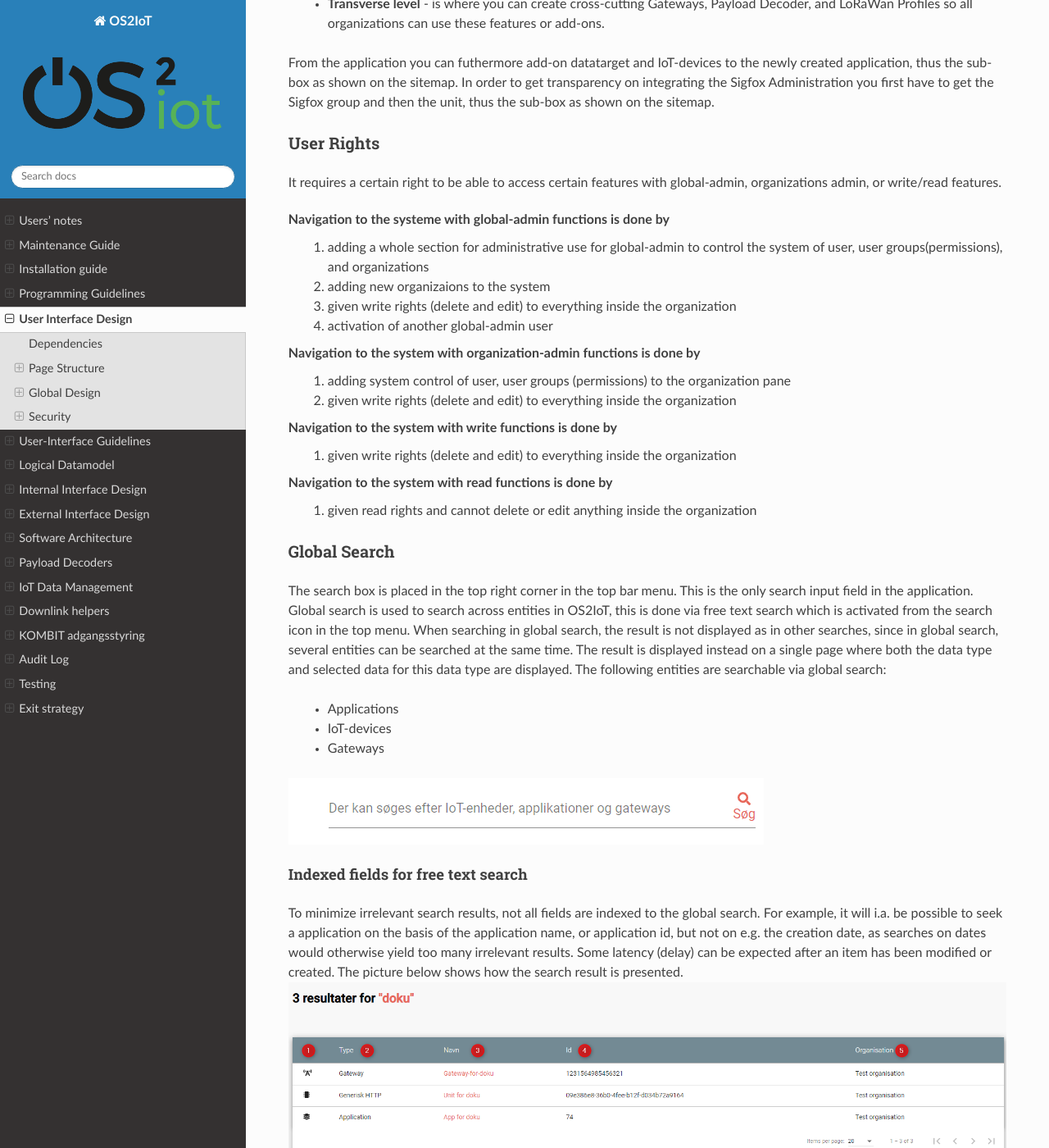
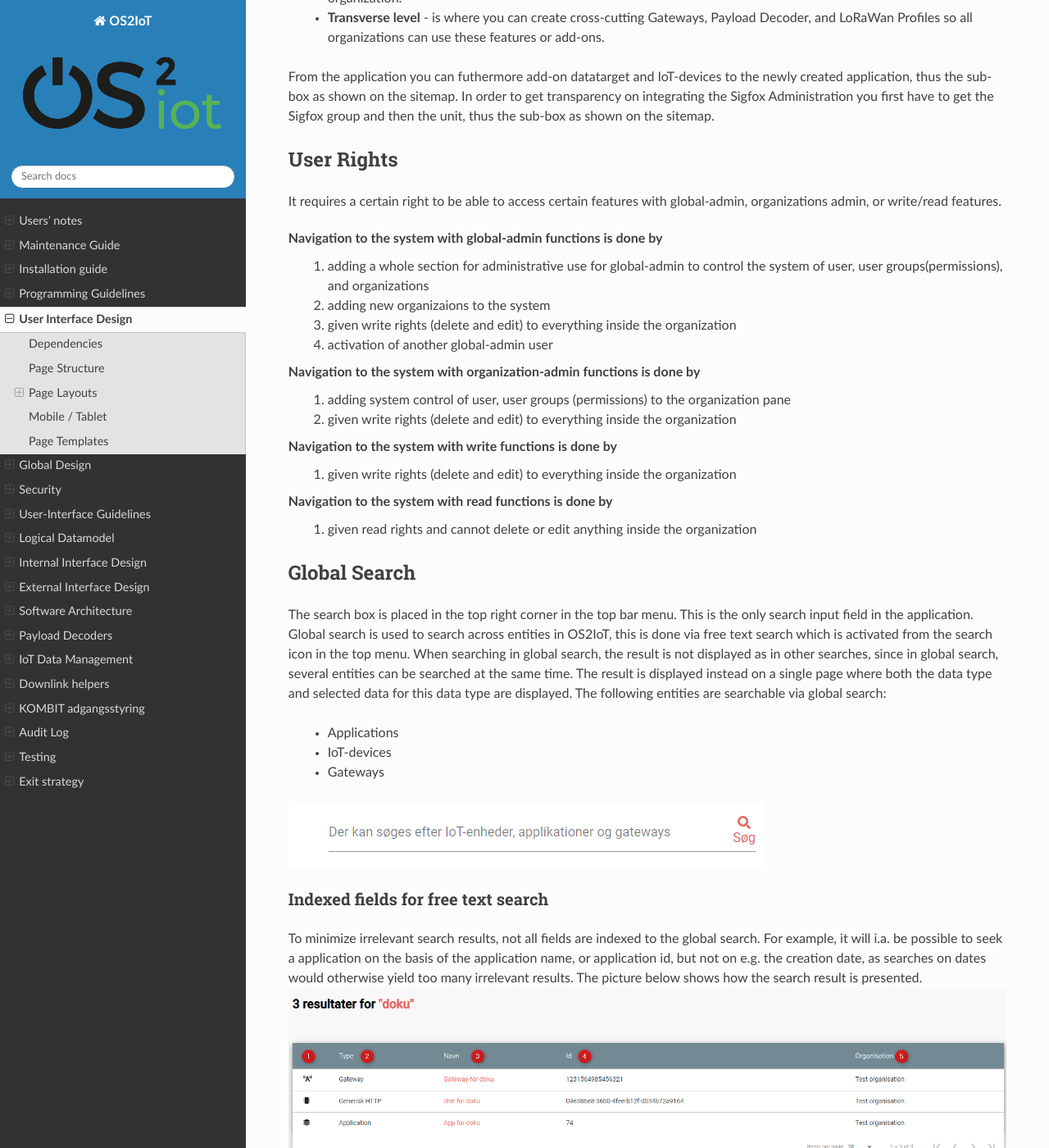
Before and after one commit to OS2iot/OS2iot-docs, a Sphinx documentation site: the page built from source/user-interface-design/ui-design.rst, in a window 1280 px wide and 1400 px high, scrolled down 6401 px. Shown: the whole window at 82% size. Built offline with Sphinx 7.4.7 and the Read the Docs theme 2.0.0, drawn with Linux system fonts in a browser that asks for light colours; some of the changed text lies outside the part shown.

Commit message:
Review UI Design

```diff
--- a/source/user-interface-design/ui-design.rst
+++ b/source/user-interface-design/ui-design.rst
@@ -17,16 +14,18 @@
 
 
 Dependencies
-===============
+------------
 
     - The layouts, and components are developed with the help of Bootstrap 4.5. Please see the documentation on https://getbootstrap.com/docs/4.5/getting-started/introduction/
 
 Page Structure
-===============
+--------------
+
 This describes how the structure of the page is designed.
 
 Page Layouts
 -----------------
+
 A limited list of page layouts will be used. This will ensure that the OS2IoT continuously follows a
 consistent design and layout, that adheres to the design requirements specified by Erhvervsstyrelsen.
 The following sections will describe the layouts used on the OS2IoT. The areas on each page template define different areas to which content can be added.
@@ -36,7 +35,8 @@
 The background color of the page is set to be #e5e5e5.
 
 Boxed Full Width Layout
-~~~~~~~~~~~~~~~~~~~~~~
+~~~~~~~~~~~~~~~~~~~~~~~
+
 |image2-2|
 The Boxed Full Width template will use the entire full with of a browsers viewport,
 and the content is only boxed in with at .container-fluid class from Bootstrap, which is a width with 100% at all breakpoints.
@@ -52,7 +52,8 @@
   </div>
 
 Boxed Feature width Layout
-~~~~~~~~~~~~~~~~~~~~~~
+~~~~~~~~~~~~~~~~~~~~~~~~~~
+
 |image2-1|
 
 The Boxed Feature Width template is similar to the Boxed Full Width template. This width is contained using
@@ -72,7 +73,8 @@
   </div>
 
 Boxed Form Width Layout
-~~~~~~~~~~~~~~~~~~~~~~
+~~~~~~~~~~~~~~~~~~~~~~~
+
 |image2-3|
 The Boxed Form Width template is similar to the Boxed Full Width template, but has a larger margin on the left and right side.
 The Boxed feature width template will be centered with a custom class called "os2-form"
@@ -117,7 +119,7 @@
 =====================  ===============
 
 Global Design
-========
+=============
 This chapter describes the overall design, navigation principles, and general components of the OS2IoT.
 
 Navigation
@@ -185,7 +187,7 @@
 ------------------------------------------
 It requires a certain right to be able to access certain features with global-admin, organizations admin, or write/read features.
 
-Navigation to the systeme with global-admin functions is done by
+Navigation to the system with global-admin functions is done by
     1) adding a whole section for administrative use for global-admin to control the system of user, user groups(permissions), and organizations
     2) adding new organizaions to the system
     3) given write rights (delete and edit) to everything inside the organization
@@ -216,11 +218,12 @@
 |image4-1|
 
 Indexed fields for free text search
-~~~~~~~~~~~~~~~
+~~~~~~~~~~~~~~~~~~~~~~~~~~~~~~~~~~~
+
 To minimize irrelevant search results, not all fields are indexed to the global search.
 For example, it will i.a. be possible to seek a application on the basis of the application name, or application id,
 but not on e.g. the creation date, as searches on dates would otherwise yield too many irrelevant results.
-Some latency (delay) can be expected after an item has been modified or created. The picture below shows how the search result is presented.
+The picture below shows how the search result is presented.
 |image4-2|
     1) showing which icon the search has broad, separated into applications, units, and gateways,
     2) which type divided into Applications, Generic Http, Lorawan, Sigfox, and Gateways,
@@ -261,8 +264,8 @@
 
 |image7-1|
 
-Validation of user actions.
-~~~~~~~~~~~~~~~
+Validation of user actions
+~~~~~~~~~~~~~~~~~~~~~~~~~~
 When the User performs an action, eg by submitting a form by pressing the Save button, the user's action is validated by the server side before it is performed.
 The User's action is validated overall and any validation errors are presented to the User in an overall overview, presented in a red box above the form.
 
```
Also changed, not shown: other parts of source/user-interface-design/ui-design.rst (+6 -9 lines).
